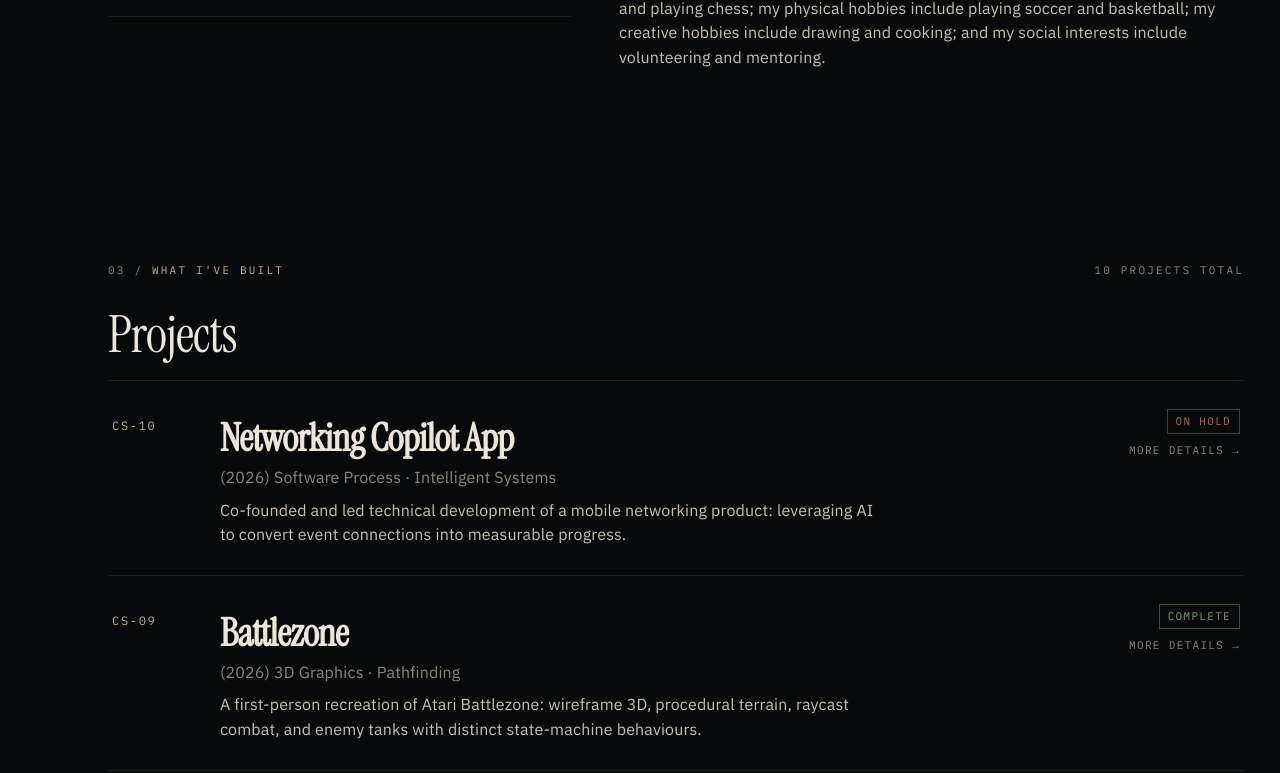
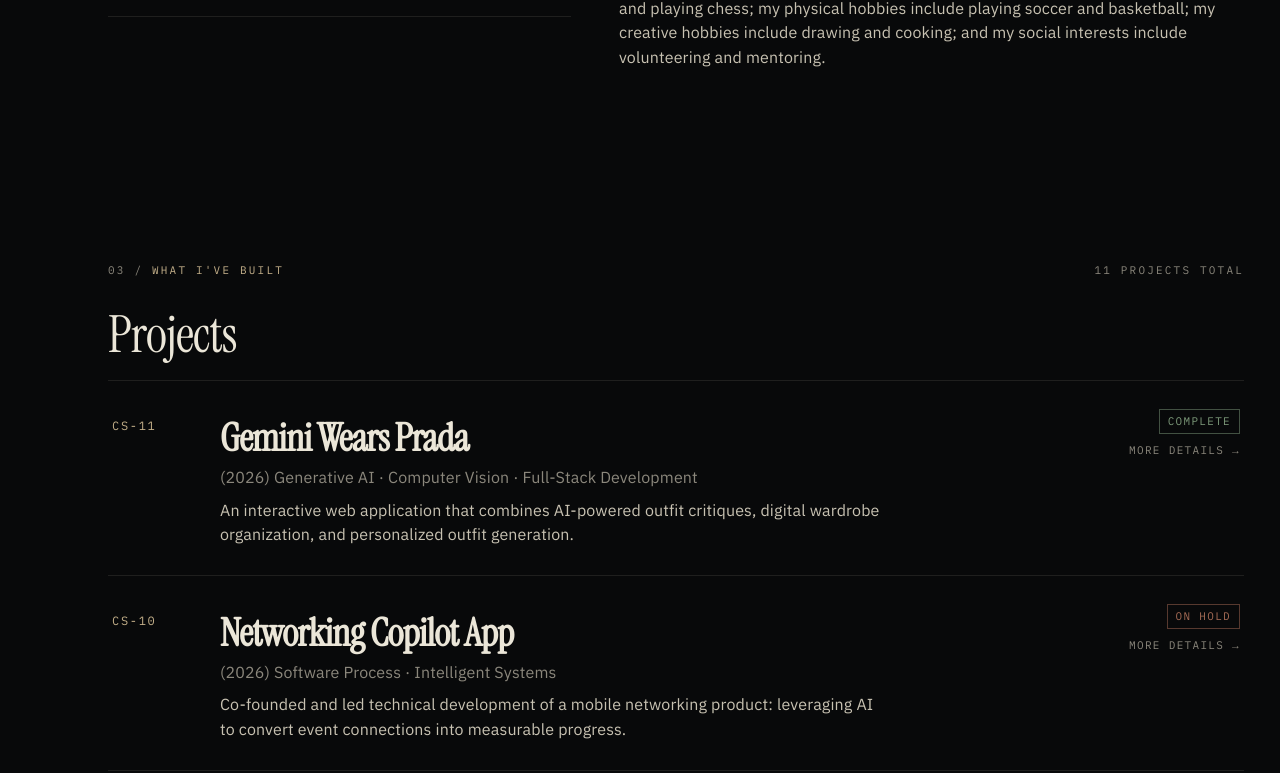
Before and after one commit to t1oluwani/Portfolio-v2, a React (Vite) app: page / in a window 1280 px wide. Shown: the part 1266-2039 px from the top of the page. Built offline with nearby package versions, Linux system fonts and the light colour scheme.

Commit message:
feat: added new project

```diff
--- a/src/data/content.ts
+++ b/src/data/content.ts
@@ -12,7 +12,7 @@ export const profile = {
   nameParts: ["Tioluwani", "Akinloye"] as const,
   aliases: "Tio / Favour",
   shortName: "Tio Akinloye",
-  role: "Software / AI/ML Engineer",
+  role: "Software · AI/ML Engineer",
   location: "Vancouver, Canada",
   origin: "Born in Nigeria · Raised in Canada",
   statusLine: "Master of Visual Computing (Incoming) | BSc Honors Computing Science",
--- a/src/data/projects.ts
+++ b/src/data/projects.ts
@@ -8,10 +8,94 @@ function frames(
 
 export const projects: Project[] = [
   {
+    slug: "gemini-wears-prada",
+    code: "CS-11",
+    title: "Gemini Wears Prada",
+    subtitle: "AI fashion critic and digital wardrobe assistant",
+    status: "complete",
+    year: "2026",
+    feature: "Generative AI · Computer Vision · Full-Stack Development",
+    featured: true,
+    summary:
+      "An interactive web application that combines AI-powered outfit critiques, digital wardrobe organization, and personalized outfit generation.",
+    problem:
+      "Choosing outfits can be difficult even when users have a full closet of clothes. The project aims to make outfit decisions easier and more engaging.",
+    approach:
+      "Built a React web application integrating Google's Gemini AI for outfit analysis, clothing identification, and outfit recommendations. Users can upload or capture outfit photos for vocal fashion critiques, digitize individual clothing items into sticker-style assets using Hugging Face and rembg, manually mix and match wardrobe items, generate random outfits, and request looks based on prompts such as dress code and season. ElevenLabs provides voice interaction for the AI fashion critic.",
+    contribution:
+      "Team project developed for StormHacks 2026. Individual contributions not specified.",
+    result:
+      "An AI-powered fashion assistant featuring outfit critique, digital wardrobe management, and AI-assisted outfit generation.",
+    technologies: [
+      "React",
+      "TypeScript",
+      "Vite",
+      "Python",
+      "FastAPI",
+      "Google Gemini API",
+      "Google GenAI",
+      "ElevenLabs",
+      "Hugging Face",
+      "rembg",
+      "Supabase",
+    ],
+    demo: "https://devpost.com/software/orbitcare?ref_content=my-projects-tab&ref_feature=my_projects",
+    architecture: {
+      nodes: [
+        { id: "upload", label: "Upload photos", layer: "sense" },
+
+        {
+          id: "isolate",
+          label: "Clothing isolation (rembg / Hugging Face)",
+          layer: "model",
+        },
+        { id: "label", label: "Clothing labelling", layer: "model" },
+        { id: "wardrobe", label: "Digital wardrobe", layer: "route" },
+        { id: "outfit", label: "Outfit generation", layer: "act" },
+
+        { id: "transcription", label: "Voice transcription", layer: "sense" },
+        { id: "critique", label: "Gemini outfit analysis", layer: "model" },
+        { id: "feedback", label: "Vocal fashion critique", layer: "act" },
+      ],
+      edges: [
+        { from: "upload", to: "isolate" },
+        { from: "isolate", to: "label" },
+        { from: "label", to: "wardrobe" },
+        { from: "wardrobe", to: "outfit" },
+
+        { from: "upload", to: "transcription" },
+        { from: "transcription", to: "critique" },
+        { from: "critique", to: "feedback" },
+      ],
+    },
+    frames: frames([
+      [
+        "F-01",
+        "AI fashion critic",
+        "Outfit photo analysis and vocal fashion feedback",
+      ],
+      [
+        "F-02",
+        "Digital wardrobe",
+        "Clothing items isolated into sticker-style assets",
+      ],
+      [
+        "F-03",
+        "Outfit generation",
+        "Wardrobe-based outfit creation using user prompts",
+      ],
+    ]),
+    notes: [
+      "Built for StormHacks 2026.",
+      "Team members: Tioluwani Akinloye and Charles Aina.",
+    ],
+  },
+  {
     slug: "networking-startup",
     code: "CS-10",
     title: "Networking Copilot App",
-    subtitle: "Undisclosed startup: event connections with a measurable follow-through",
+    subtitle:
+      "Undisclosed startup: event connections with a measurable follow-through",
     status: "on-hold",
     year: "2026",
     feature: "Software Process · Intelligent Systems",
@@ -55,8 +139,16 @@ export const projects: Project[] = [
       ],
     },
     frames: frames([
-      ["F-01", "Capture flow", "Screenshot pending — QR / quick-add of a new connection"],
-      ["F-02", "Follow-up draft", "Screenshot pending — notes → suggested message"],
+      [
+        "F-01",
+        "Capture flow",
+        "Screenshot pending — QR / quick-add of a new connection",
+      ],
+      [
+        "F-02",
+        "Follow-up draft",
+        "Screenshot pending — notes → suggested message",
+      ],
     ]),
     notes: [
       "Startup name intentionally withheld.",
@@ -111,8 +203,16 @@ export const projects: Project[] = [
       ],
     },
     frames: frames([
-      ["F-01", "Wireframe viewport", "Screenshot pending — first-person vector battlefield"],
-      ["F-02", "Enemy behaviours", "Screenshot pending — Guard / Hunter / Sniper in play"],
+      [
+        "F-01",
+        "Wireframe viewport",
+        "Screenshot pending — first-person vector battlefield",
+      ],
+      [
+        "F-02",
+        "Enemy behaviours",
+        "Screenshot pending — Guard / Hunter / Sniper in play",
+      ],
     ]),
     notes: [
       "Course context: CMPUT 411 (Computer Graphics), University of Alberta.",
@@ -123,7 +223,8 @@ export const projects: Project[] = [
     slug: "smartvision",
     code: "CS-08",
     title: "SmartVision",
-    subtitle: "Train, draw, and compare digit-recognition models in one viewport",
+    subtitle:
+      "Train, draw, and compare digit-recognition models in one viewport",
     status: "partially-complete",
     year: "2024",
     feature: "ML · PyTorch · Computer Vision",
@@ -169,8 +270,16 @@ export const projects: Project[] = [
       ],
     },
     frames: frames([
-      ["F-01", "Digit canvas", "Screenshot pending — drop a capture into /public/work/smartvision/"],
-      ["F-02", "Model compare", "Screenshot pending — LR / FNN / CNN outputs side by side"],
+      [
+        "F-01",
+        "Digit canvas",
+        "Screenshot pending — drop a capture into /public/work/smartvision/",
+      ],
+      [
+        "F-02",
+        "Model compare",
+        "Screenshot pending — LR / FNN / CNN outputs side by side",
+      ],
     ]),
     notes: [
       "Object-recognition (FashionMNIST) is documented as not implemented.",
@@ -181,7 +290,8 @@ export const projects: Project[] = [
     slug: "studyai",
     code: "CS-07",
     title: "StudyAI",
-    subtitle: "Lecture video → transcript, contextualized chatbot, summaries, quizzes",
+    subtitle:
+      "Lecture video → transcript, contextualized chatbot, summaries, quizzes",
     status: "complete",
     year: "2024",
     feature: "AI / LLMs · Video processing",
@@ -226,10 +336,20 @@ export const projects: Project[] = [
       ],
     },
     frames: frames([
-      ["F-01", "Transcript seek", "Screenshot pending — clickable transcript aligned to the player"],
-      ["F-02", "Grounded Q&A", "Screenshot pending — chatbot citing timestamps"],
+      [
+        "F-01",
+        "Transcript seek",
+        "Screenshot pending — clickable transcript aligned to the player",
+      ],
+      [
+        "F-02",
+        "Grounded Q&A",
+        "Screenshot pending — chatbot citing timestamps",
+      ],
     ]),
-    notes: ["Designed for exam prep against posted lectures and youtube tutorials."],
+    notes: [
+      "Designed for exam prep against posted lectures and youtube tutorials.",
+    ],
   },
   {
     slug: "starwars-api",
@@ -245,7 +365,8 @@ export const projects: Project[] = [
       "Learn the two sides of HTTP in one project: persist user-submitted records, and fetch canonical character data from SWAPI.",
     approach:
       "HTML/CSS/JS frontend. Node + Express backend. MongoDB/Mongoose stores name, email, ratings, favourite film and character. Fetch talks to SWAPI by character id. GitHub Pages hosts the static client.",
-    contribution: "Sole author of form UI, Express CRUD, Mongo persistence, and SWAPI integration.",
+    contribution:
+      "Sole author of form UI, Express CRUD, Mongo persistence, and SWAPI integration.",
     result: "Working form + character fetch, with a GitHub Pages client.",
     technologies: [
       "HTML",
@@ -295,10 +416,18 @@ export const projects: Project[] = [
       "Needed a complete REST surface with real CRUD, aggregates, error codes, and a deployed host.",
     approach:
       "Express routes over MongoDB. GET list sorts by tenure and returns aggregate stats (count, average years, average salary). GET/POST/PUT/PATCH/DELETE on employees. Unsupported methods return 405. Swagger/OpenAPI documents the contract. Deployed on Cybera with IPv6 networking.",
-    contribution: "Sole author of the API, documentation, and Ubuntu/Cybera deployment.",
+    contribution:
+      "Sole author of the API, documentation, and Ubuntu/Cybera deployment.",
     result:
       "Deployed employee management API with interactive docs. Treat the host as potentially ephemeral; GitHub is the durable record.",
-    technologies: ["Node.js", "Express.js", "MongoDB", "OpenAPI", "Ubuntu", "Cybera"],
+    technologies: [
+      "Node.js",
+      "Express.js",
+      "MongoDB",
+      "OpenAPI",
+      "Ubuntu",
+      "Cybera",
+    ],
     github: "https://github.com/t1oluwani/restfulAPI",
     architecture: {
       nodes: [
@@ -317,7 +446,11 @@ export const projects: Project[] = [
     },
     frames: frames([
       ["F-01", "OpenAPI surface", "Screenshot pending — /docs endpoint"],
-      ["F-02", "List + aggregates", "Screenshot pending — employees sorted with stats"],
+      [
+        "F-02",
+        "List + aggregates",
+        "Screenshot pending — employees sorted with stats",
+      ],
     ]),
     notes: [],
   },
@@ -338,7 +471,8 @@ export const projects: Project[] = [
       "HTML/CSS/JS (with Python listed among project skills) and Scrum-oriented UX: story records, priority, story-point difficulty, and an interface meant to be adopted quickly. GitHub Pages hosts the live board. Later ideas in the README (auth, orgs, realtime chat) are not claimed as shipped.",
     contribution:
       "Team project (Knead team GitHub org). Personal work covered UI/UX, story tracking, and Agile planning practices as listed on the portfolio source material.",
-    result: "Public board at GitHub Pages. Collaborative/login features remain listed as future work.",
+    result:
+      "Public board at GitHub Pages. Collaborative/login features remain listed as future work.",
     technologies: ["HTML", "CSS", "JavaScript", "Python", "Scrum", "UI/UX"],
     github: "https://github.com/t1oluwani/Sprint",
     demo: "https://kneadteam.github.io/Sprint/",
@@ -354,7 +488,11 @@ export const projects: Project[] = [
       ],
     },
     frames: frames([
-      ["F-01", "Story board", "Screenshot pending — status and priority columns"],
+      [
+        "F-01",
+        "Story board",
+        "Screenshot pending — status and priority columns",
+      ],
       ["F-02", "Story points", "Screenshot pending — difficulty assignment"],
     ]),
     notes: ["Live client: kneadteam.github.io/Sprint"],
@@ -376,7 +514,14 @@ export const projects: Project[] = [
     contribution: "Sole author of the object model and both game loops.",
     result:
       "Playable terminal Wordle and Hangman. README still lists GUI, stats, and category packs as future work — not presented as done.",
-    technologies: ["Python", "OOP", "Polymorphism", "Abstraction", "Control flow", "Terminal UI"],
+    technologies: [
+      "Python",
+      "OOP",
+      "Polymorphism",
+      "Abstraction",
+      "Control flow",
+      "Terminal UI",
+    ],
     github: "https://github.com/t1oluwani/Word-Games-App",
     architecture: {
       nodes: [
@@ -393,7 +538,11 @@ export const projects: Project[] = [
     },
     frames: frames([
       ["F-01", "Wordle round", "Screenshot pending — terminal Wordle"],
-      ["F-02", "Hangman round", "Screenshot pending — shared hierarchy in play"],
+      [
+        "F-02",
+        "Hangman round",
+        "Screenshot pending — shared hierarchy in play",
+      ],
     ]),
     notes: [],
   },
@@ -411,7 +560,8 @@ export const projects: Project[] = [
       "Solve a problem you have using Java, OOP, and TDD, while maintaining code quality, a GUI, and data persistence.",
     approach:
       "Java application (CPSC 210 lineage) with TDD (JUnit), JSON serialization, and an object model for transactions, categories, and budgets. Features: record income/expense/transfers, categorize, custom budget limits, warnings near/over budget or when spending exceeds earning, and encouraging copy based on balance range. Graphs, regression forecasts, multi-currency, and accounts were listed as TODO in the source README.",
-    contribution: "Sole author of the feature model, persistence, tests, and UI for the shipped stories.",
+    contribution:
+      "Sole author of the feature model, persistence, tests, and UI for the shipped stories.",
     result:
       "Working tracker with JSON save/load and support for near unlimited transactions, with local data storage.",
     technologies: ["Java", "OOP", "JUnit", "TDD", "JSON persistence", "Git"],
@@ -431,7 +581,11 @@ export const projects: Project[] = [
       ],
     },
     frames: frames([
-      ["F-01", "Balance overview", "Screenshot pending — income, expenses, budget headroom"],
+      [
+        "F-01",
+        "Balance overview",
+        "Screenshot pending — income, expenses, budget headroom",
+      ],
       ["F-02", "Persistence", "Screenshot pending — save / load round-trip"],
     ]),
     notes: ["Tests were written before functionality was implemented."],
@@ -440,7 +594,8 @@ export const projects: Project[] = [
     slug: "frogg-site",
     code: "CS-01",
     title: "Frogg-site",
-    subtitle: "First ever web project: facts, quiz, and a Frogger game using HTML5 Canvas",
+    subtitle:
+      "First ever web project: facts, quiz, and a Frogger game using HTML5 Canvas",
     status: "complete",
     year: "2019",
     feature: "Web development",
@@ -452,14 +607,7 @@ export const projects: Project[] = [
       "Static HTML/CSS/JS with DOM events, a quiz, and HTML5 Canvas for Frogger. Hosted on GitHub Pages. Animation polish and a closer Frogger likeness remain on the task list in the README.",
     contribution: "Sole author; original high-school project later revised.",
     result: "Public three-tab experience on GitHub Pages.",
-    technologies: [
-      "HTML",
-      "CSS",
-      "JavaScript",
-      "DOM",
-      "HTML5 Canvas",
-      "UI/UX",
-    ],
+    technologies: ["HTML", "CSS", "JavaScript", "DOM", "HTML5 Canvas", "UI/UX"],
     github: "https://github.com/t1oluwani/Frogg-site",
     demo: "https://t1oluwani.github.io/Frogg-site/",
     architecture: {
@@ -477,6 +625,8 @@ export const projects: Project[] = [
       ["F-01", "Info + quiz", "Screenshot pending — facts tab and quiz"],
       ["F-02", "Frogger", "Screenshot pending — canvas game"],
     ]),
-    notes: ["First coding project, later rewritten with tighter front-end practice."],
+    notes: [
+      "First coding project, later rewritten with tighter front-end practice.",
+    ],
   },
 ];
```
